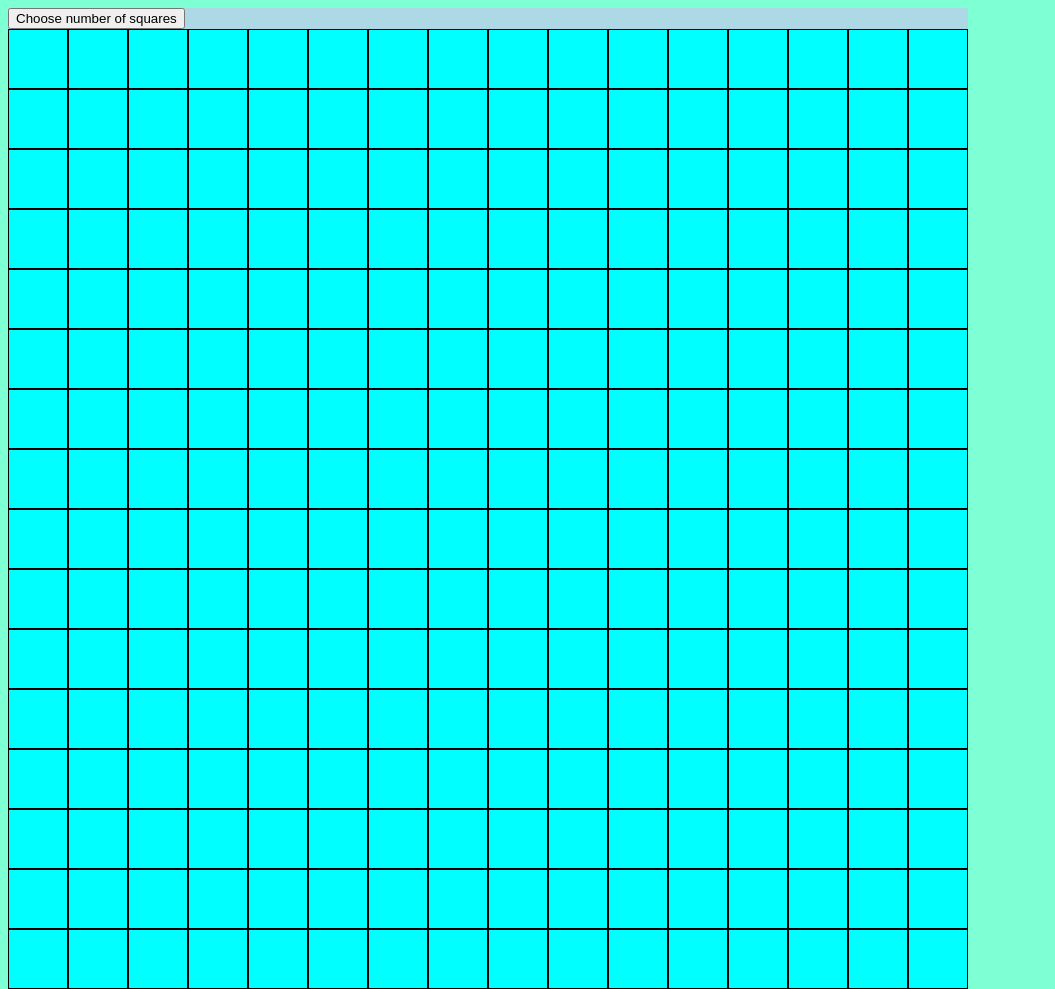
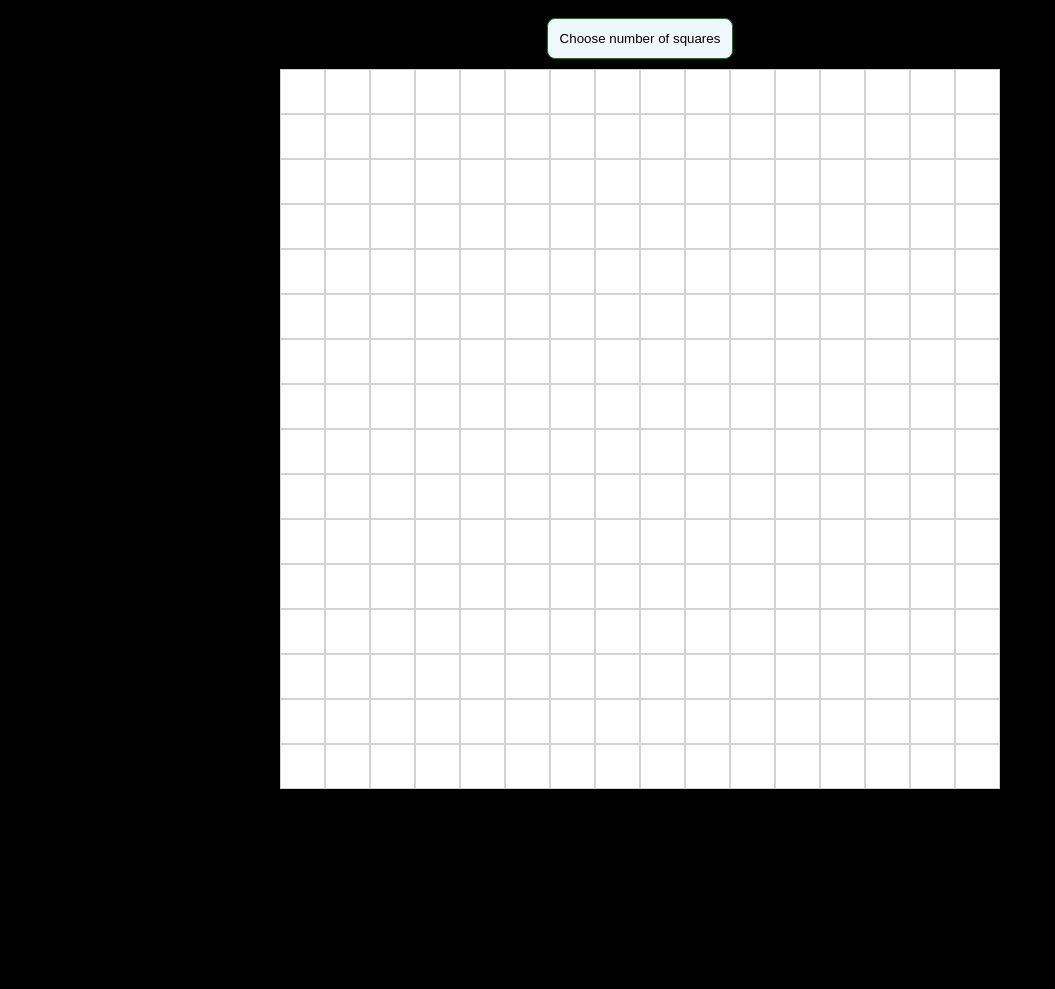
Before and after one commit to Agnes-B/etch-a-sketch, a plain HTML site: page etch-a-sketch.html in a window 1280 px wide. Shown: the whole page, without its empty margins (0-1055 px from the left). After the commit the page ends 800 px from the top, so only its background shows below. Drawn offline with Linux system fonts and the light colour scheme.

Commit message:
Center grid and fit all in viewport

```diff
--- a/etch-a-sketch.js
+++ b/etch-a-sketch.js
@@ -20,10 +20,12 @@ function setUpGrid(num) {
         for (let j = 0; j < num; j++) {
             const div = document.createElement('div');
             div.setAttribute("class", "square");
+            div.setAttribute("style", `width: ${(visualViewport.height-80)/num}px; height: ${(visualViewport.height-80)/num}px`);
             row.appendChild(div);
         }
     container.appendChild(row);
     }
+    console.log("viewport height: " + visualViewport.height);
     hoverEffect();
 }
 
@@ -41,16 +43,18 @@ function mouseexit(e) {
 const rows = document.querySelectorAll("row");
 
 function deleteGrid() {
-    console.log("deleteGrid called");
     container.replaceChildren();
 }
 
 
 function userInput() {
-    let input = prompt("Enter a value here");
+    let input = Number(prompt("Enter a value here"));
+    while (input > 100 || !Number.isInteger(input)) {
+        console.log(input + typeof(input));
+        input = Number(prompt("Enter a number up to 100."));
+    }
     deleteGrid();
     setUpGrid(input);
-    console.log(squares);
 }
 
 userBtn.addEventListener('click', userInput)
--- a/style.css
+++ b/style.css
@@ -2,14 +2,25 @@
 
 
 body {
-    background-color: aquamarine;
+    background-color: black;
 }
 
 #container {
-    background-color: lightblue;
-    width: 960px;
-    height: 960px
+    display: flex;
+    flex-direction: column;
+    align-items: center;
+    background-color: black;
+    justify-content: center;
+}
 
+button {
+    display: flex;
+    justify-content: center;
+    background-color: aliceblue;
+    padding: 12px;
+    margin: 10px;
+    border-radius: 8px;
+    border: 1px solid green;
 }
 
 .row {
@@ -18,10 +29,8 @@ body {
 
 .square {
     display: flex;
-    width: 60px;
-    height: 60px;
-    background-color: aqua;
-    border: 1px solid black;
+    background-color: white;
+    border: 0.5px solid lightgray;
     box-sizing: border-box;
 }
 
```
